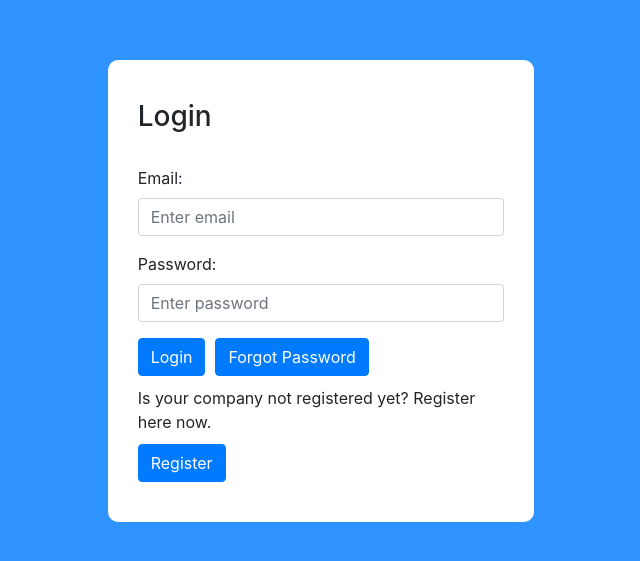
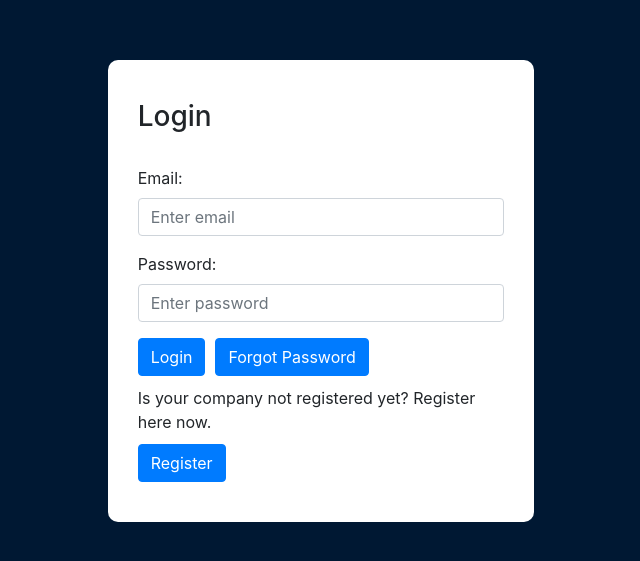
Before and after one commit to yunsoe/CS203, a React (Create React App) app in the folder frontend/: page /login in a window 1280 px wide. Shown: the part 113-674 px from the top of the page, without its empty margins (319-959 px from the left). Built offline with nearby package versions, Linux system fonts and the light colour scheme.

Commit message:
changed css details

```diff
--- a/frontend/src/App.js
+++ b/frontend/src/App.js
@@ -21,7 +21,7 @@ import SwabTestHistory from "./components/swabTest/SwabTestHistory";
 import SwabTestUserView from "./components/swabTest/SwabTestUserView";
 import ViewFeedbacks from "./components/Feedback/ViewFeedbacks";
 import update from "./components/swabTest/update";
-import updateSwabTestDetail from "./components/swabTestDetail/updateSwabTestDetail";
+import updateSwabTestDetail from "./components/swabTestDetail/UpdateSwabTestDetail";
 import News from "./views/News";
 import SwabTestDetailForm from "./components/swabTestDetail/SwabTestDetailForm";
 import SwabTestDetail from "./components/swabTestDetail/SwabTestDetail";
--- a/frontend/src/components/swabTestDetail/updateSwabTestDetail.js
+++ b/frontend/src/components/swabTestDetail/updateSwabTestDetail.js
@@ -7,7 +7,7 @@ import { API_BASE_URL } from "../../constants/apiConstants";
 import { useHistory } from "react-router-dom";
 
 
-export default function updateSwabTestDetail() {
+export default function UpdateSwabTestDetail() {
     const history = useHistory();
 
 
--- a/frontend/src/views/Authentication.js
+++ b/frontend/src/views/Authentication.js
@@ -7,7 +7,7 @@ export default function Authentication() {
   return (
     <div
       style={{
-        backgroundColor: "#3094ff",
+        backgroundColor: "#001833",
         height: "100vh",
         display: "flex",
         alignItems: "center",
```
